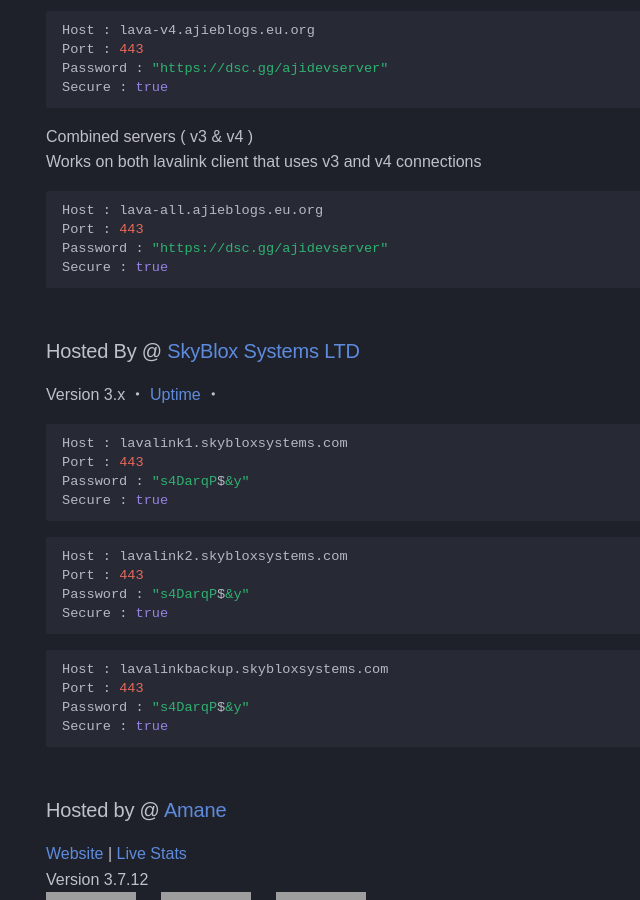
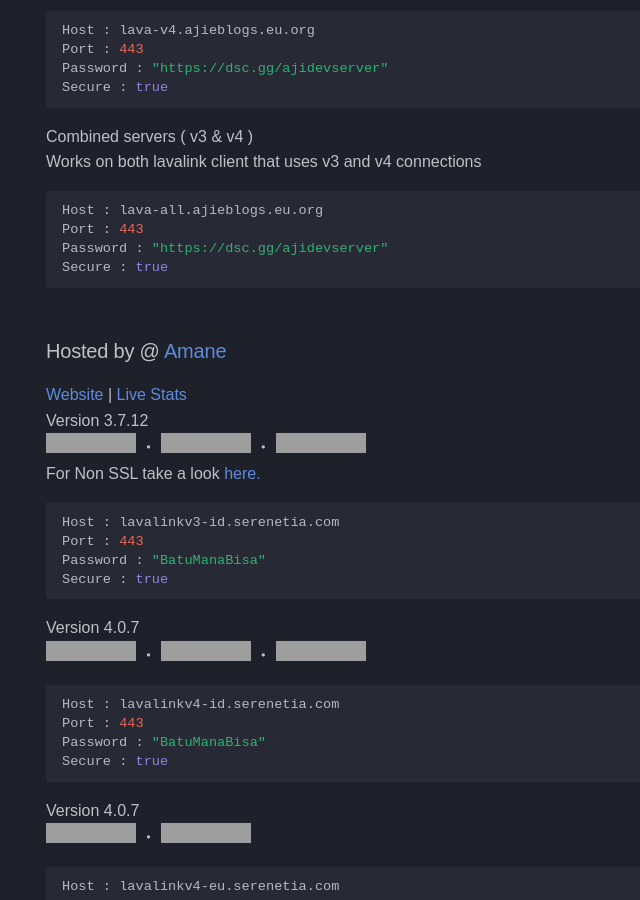
Before and after one commit to DarrenOfficial/lavalink-list, an MkDocs documentation site: the page built from docs/SSL/lavalink-with-ssl.md, in a window 1280 px wide and 900 px high, scrolled down 1402 px, cut to the strip 0-900 px from the top of the window. Shown: the whole strip, without its empty margins (0-640 px from the left). Built offline with MkDocs 1.6.1 and Material for MkDocs 9.7.7, drawn with Linux system fonts in a browser that asks for light colours; some web fonts are replaced; comment, search, counter and statistics services are not loaded; a style sheet for code colours, icons or effects is not loaded; some of the changed text lies outside the part shown; grey boxes are pictures that could not be loaded.

Commit message:
delete inactive node (#585)
Update lavalink-with-ssl.md

````diff
--- a/docs/SSL/lavalink-with-ssl.md
+++ b/docs/SSL/lavalink-with-ssl.md
@@ -78,27 +78,6 @@ Password : "https://dsc.gg/ajidevserver"
 Secure : true
 ```
 
-### Hosted By @ [SkyBlox Systems LTD](https://skybloxsystems.com)
-Version 3.x ・ [Uptime](https://uptime.skybloxsystems.com/status/backend) ・
-```bash
-Host : lavalink1.skybloxsystems.com
-Port : 443
-Password : "s4DarqP$&y"
-Secure : true
-```
-```bash
-Host : lavalink2.skybloxsystems.com
-Port : 443
-Password : "s4DarqP$&y"
-Secure : true
-```
-```bash
-Host : lavalinkbackup.skybloxsystems.com
-Port : 443
-Password : "s4DarqP$&y"
-Secure : true
-```
-
 ### Hosted by @ [Amane](https://amane.my.id)
 [Website](https://lavalink-info.serenetia.com/) | [Live Stats](https://lavalink-stats.serenetia.com/)<br />
 Version 3.7.12 <br />
````
